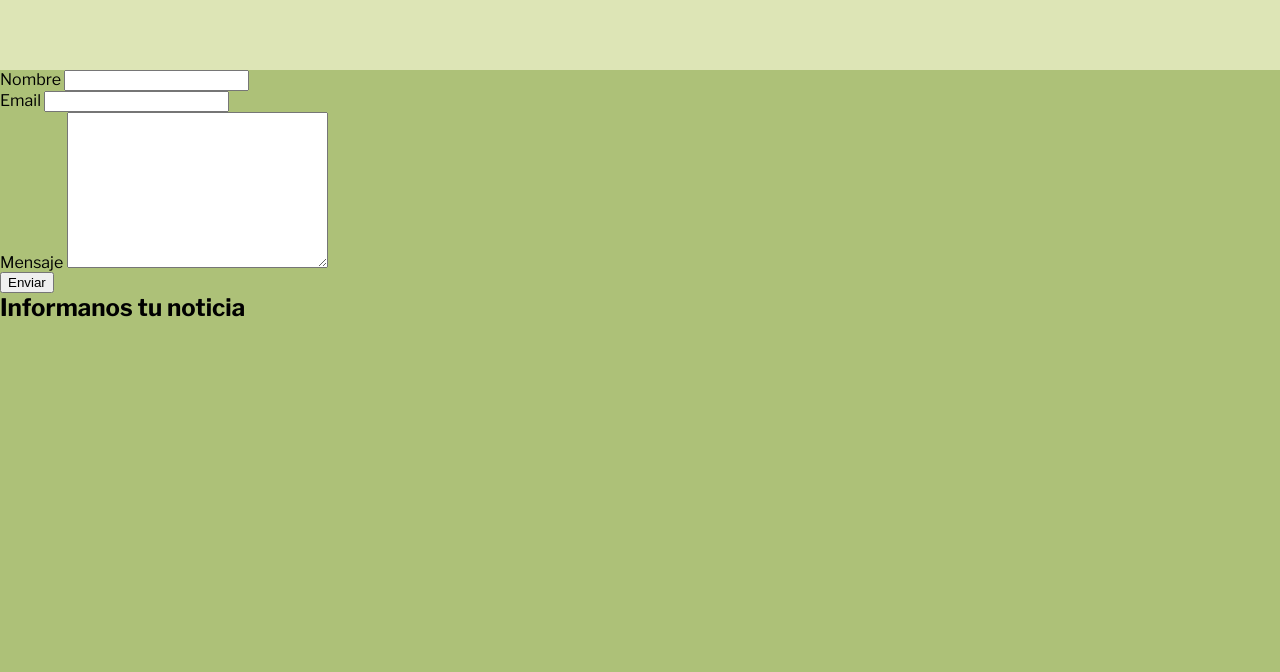
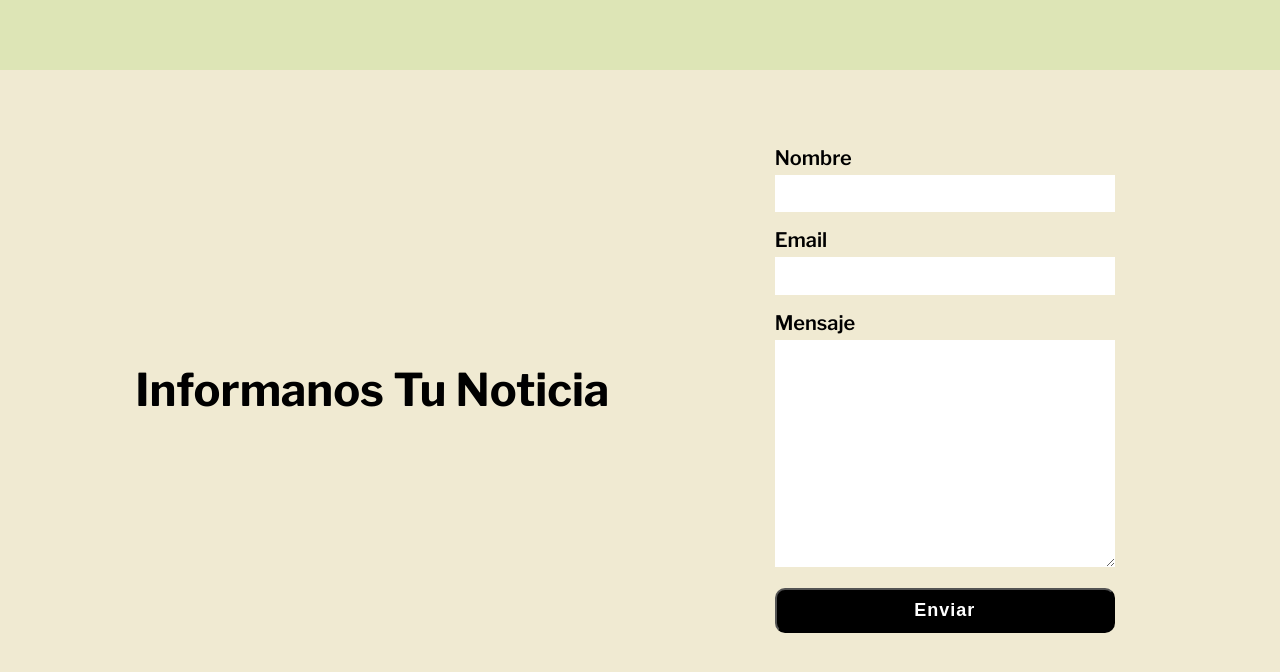
Before and after one commit to mrevilca31/Sitio-de-noticias, a plain HTML site: page index.html in a window 1280 px wide. Shown: the part 1625-2297 px from the top of the page. Before the commit the page ends 1947 px from the top, so only its background shows below. Drawn offline with nearby package versions, Linux system fonts and the light colour scheme.

Commit message:
Se añade estilo para el formulario
Se modifica index.html

```diff
--- a/css/styles.css
+++ b/css/styles.css
@@ -8,8 +8,8 @@
 
 html,
 body {
-  background-color: #adc178;
   font-family: "Libre Franklin", sans-serif;
+  scroll-behavior: smooth;
 }
 
 a {
@@ -52,7 +52,9 @@ header {
 }
 
 .navbar .enlaces a:hover {
-  background-color: #005f73;
+  background-color: #f0ead2;
+  color: black;
+  font-weight: bold;
   transition: 0.5s;
 }
 
@@ -123,3 +125,60 @@ header {
 .noticia-img img {
   width: 500px;
 }
+
+/* Formulario */
+
+.contacto {
+  display: flex;
+  justify-content: space-evenly;
+  align-items: center;
+  height: 80vh;
+  background-color: #f0ead2;
+}
+
+.contacto .titulo-contacto {
+  font-size: 30px;
+  text-transform: capitalize;
+}
+
+.contacto .formulario-contacto {
+  width: 400px;
+  padding: 30px;
+  border-radius: 4px;
+  color: black;
+  font-size: 20px;
+  font-weight: 600;
+}
+
+.contacto .formulario-contacto .form-group {
+  margin-bottom: 1rem;
+}
+
+.form-control {
+  /* display: block; */
+  width: 100%;
+  line-height: 1.7;
+  border: none;
+  font-size: 1rem;
+  padding: 5px;
+  margin-top: 5px;
+}
+
+.btn {
+  width: 100%;
+  color: #ffffff;
+  background-color: black;
+  border-radius: 10px;
+  cursor: pointer;
+  font-size: 18px;
+  padding: 10px;
+  text-align: center;
+  font-weight: bold;
+  letter-spacing: 1px;
+}
+
+.btn:hover {
+  transition: 0.5s;
+  background-color: #ffffff;
+  color: black;
+}
--- a/index.html
+++ b/index.html
@@ -76,8 +76,10 @@
       </section>
 
       <!-- Formulario de Contacto -->
-      <section id="contacto">
-        <div class="container">
+      <section id="contacto" class="contacto">
+        <div class="titulo-contacto">
+          <h2>Informanos tu noticia</h2>
+        </div>
         <div class="formulario-contacto">
           <form action="">
             <div class="form-group">
@@ -94,7 +96,7 @@
                 name="mensaje"
                 id="mensaje"
                 cols="30"
-                  rows="10"
+                rows="8"
                 class="form-control"
               >
               </textarea>
@@ -102,11 +104,6 @@
             <button class="btn btn-ligth">Enviar</button>
           </form>
         </div>
-
-          <div class="titulo-contacto">
-            <h2>Informanos tu noticia</h2>
-          </div>
-        </div>
       </section>
     </main>
   </body>
```
Lines whose indentation alone changed are shown as unchanged.
